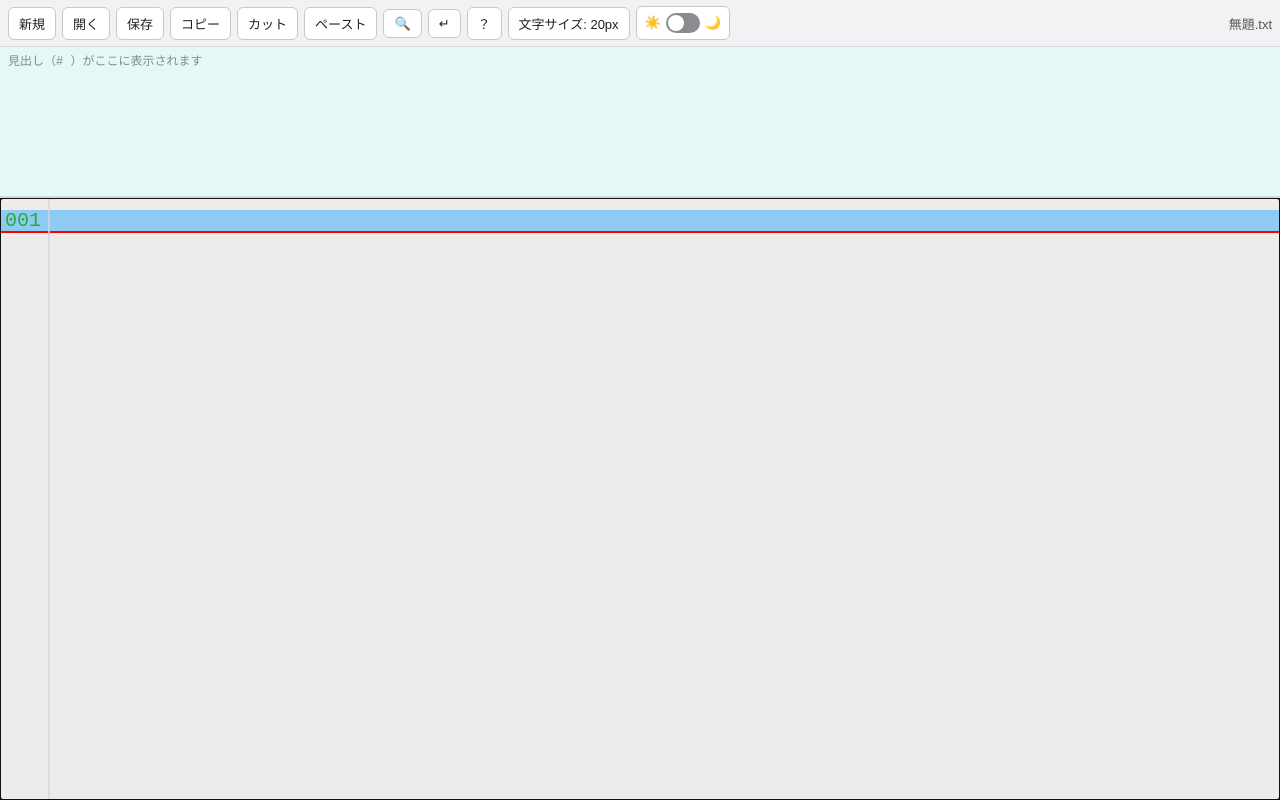
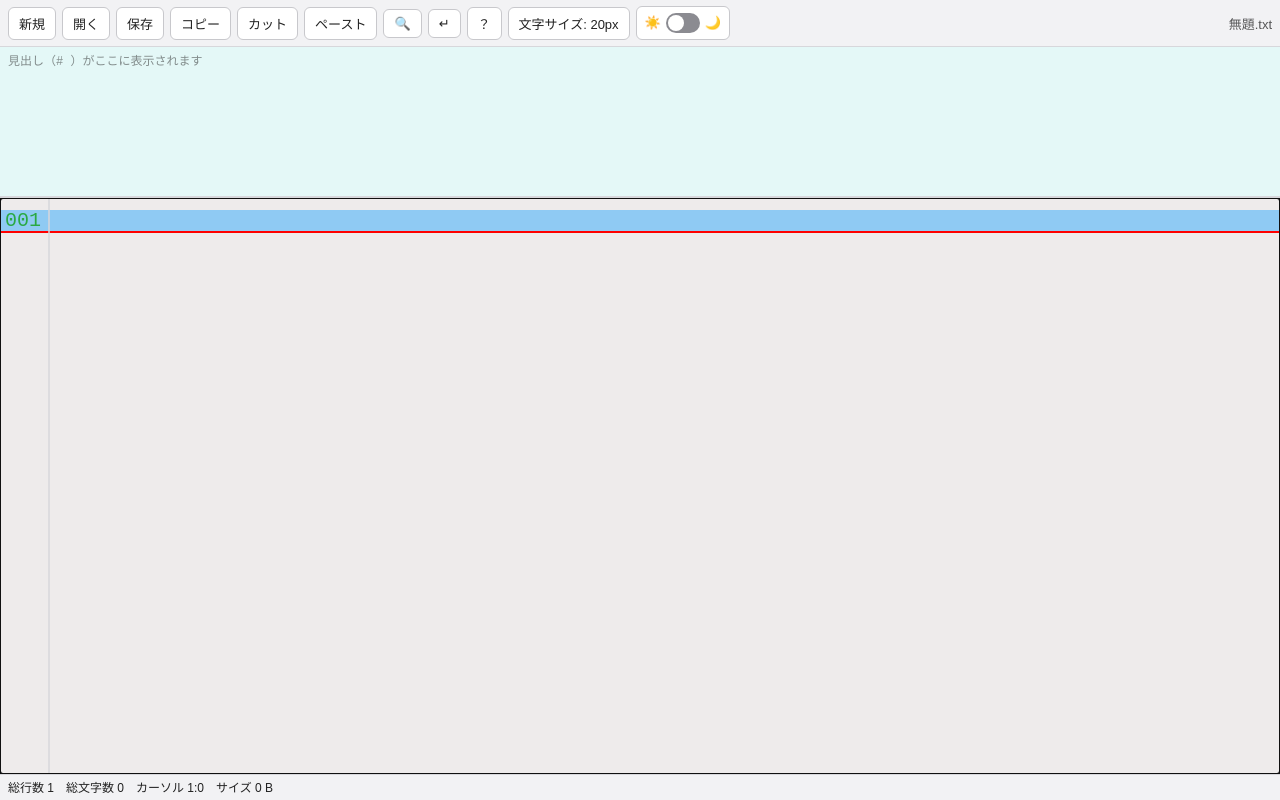
Before and after one commit to xhadukichi/NeoUME, a website built with Vite: page index.html in a window 1280 px wide. Built offline with nearby package versions, Linux system fonts and the light colour scheme.

Commit message:
Add editor status bar and fix caret row positioning

```diff
--- a/index.html
+++ b/index.html
@@ -63,6 +63,12 @@
       <textarea id="editorTextarea" class="editorFont" spellcheck="false"></textarea>
       <div id="selectionCaret" aria-hidden="true"></div>
     </div>
+    <div id="statusBar" role="group" aria-label="文書ステータス">
+      <span id="statusLineCount"></span>
+      <span id="statusCharacterCount"></span>
+      <span id="statusCursor"></span>
+      <span id="statusFileSize"></span>
+    </div>
   </div>
 
   <input type="file" id="fileInput" accept=".txt,.md" style="display:none;">
--- a/main.ts
+++ b/main.ts
@@ -20,6 +20,10 @@ import packageInfo from './package.json';
   const mainArea = getRequiredElement('mainArea');
   const outlineArea = getRequiredElement('outlineArea');
   const editorWrapper = getRequiredElement('editorWrapper');
+  const statusLineCount = getRequiredElement('statusLineCount');
+  const statusCharacterCount = getRequiredElement('statusCharacterCount');
+  const statusCursor = getRequiredElement('statusCursor');
+  const statusFileSize = getRequiredElement('statusFileSize');
   const currentLineLayer = getRequiredElement('currentLineLayer');
   const lineNumberLayer = getRequiredElement('lineNumberLayer');
   const highlightLayer = getRequiredElement('highlightLayer');
@@ -120,8 +124,14 @@ import packageInfo from './package.json';
     modalOk.addEventListener('click', okHandler);
     modalCancel.addEventListener('click', cancelHandler);
     input.addEventListener('keydown', keyHandler);
-    input.focus();
-    input.select();
+    // The prompt can be opened after an awaited file picker / confirmation.
+    // Focus it after the modal has been painted so mobile browsers attach the
+    // virtual keyboard to the visible input reliably.
+    requestAnimationFrame(()=>{
+      if(!modalOverlay.classList.contains('show') || !input.isConnected) return;
+      input.focus();
+      input.select();
+    });
   }
   let toastTimer: ReturnType<typeof setTimeout> | null = null;
   function showToast(message: string){
@@ -137,6 +147,10 @@ import packageInfo from './package.json';
   let documentText = '';
   let documentSelectionStart = 0;
   let documentSelectionEnd = 0;
+  let statsTextSnapshot: string | null = null;
+  let documentLineStarts: number[] = [0];
+  let documentCharacterCount = 0;
+  let documentByteCount = 0;
   let editContext: EditContextLike | null = null;
   let isComposing = false;
   const undoStack: Array<{text: string; selectionStart: number; selectionEnd: number}> = [];
@@ -154,6 +168,62 @@ import packageInfo from './package.json';
   function markSaved(){
     isDirty = false;
     updateFileNameDisplay();
+  }
+
+  function refreshStatus(){
+    if(statsTextSnapshot !== documentText){
+      statsTextSnapshot = documentText;
+      documentLineStarts = [0];
+      for(let i = 0; i < documentText.length; i++){
+        if(documentText.charCodeAt(i) === 10) documentLineStarts.push(i + 1);
+      }
+      documentCharacterCount = Array.from(documentText).length;
+      documentByteCount = new TextEncoder().encode(documentText).length;
+    }
+
+    const selection = getEditorSelection();
+    const hasSelection = selection.start !== selection.end;
+    const position = selection.start;
+    let low = 0;
+    let high = documentLineStarts.length;
+    while(low < high){
+      const middle = (low + high) >>> 1;
+      if(documentLineStarts[middle] <= position) low = middle + 1;
+      else high = middle;
+    }
+    const lineIndex = Math.max(0, low - 1);
+    const column = Array.from(documentText.slice(documentLineStarts[lineIndex], position)).length;
+
+    if(hasSelection){
+      let selectionEndLine = findLineIndex(selection.end);
+      if(selection.end > selection.start && documentText[selection.end - 1] === '\n') selectionEndLine--;
+      const selectionLineCount = Math.max(1, selectionEndLine - findLineIndex(selection.start) + 1);
+      const selectionCharacterCount = Array.from(documentText.slice(selection.start, selection.end).replace(/\n/g, '')).length;
+      statusLineCount.textContent = '選択行数 ' + selectionLineCount;
+      statusCharacterCount.textContent = '選択文字数 ' + selectionCharacterCount;
+    } else {
+      statusLineCount.textContent = '総行数 ' + documentLineStarts.length;
+      statusCharacterCount.textContent = '総文字数 ' + documentCharacterCount;
+    }
+    statusCursor.textContent = 'カーソル ' + (lineIndex + 1) + ':' + column;
+    statusFileSize.textContent = 'サイズ ' + formatFileSize(documentByteCount);
+  }
+
+  function findLineIndex(position: number){
+    let low = 0;
+    let high = documentLineStarts.length;
+    while(low < high){
+      const middle = (low + high) >>> 1;
+      if(documentLineStarts[middle] <= position) low = middle + 1;
+      else high = middle;
+    }
+    return Math.max(0, low - 1);
+  }
+
+  function formatFileSize(bytes: number){
+    if(bytes < 1024) return bytes + ' B';
+    if(bytes < 1024 * 1024) return (bytes / 1024).toFixed(1) + ' KB';
+    return (bytes / (1024 * 1024)).toFixed(1) + ' MB';
   }
 
   function recordUndoState(){
@@ -304,13 +374,15 @@ import packageInfo from './package.json';
     return renderedPosition;
   }
 
-  function findRenderedDOMPosition(renderedOffset: number){
+  function findRenderedDOMPosition(renderedOffset: number, preferNext = false){
     const walker = document.createTreeWalker(highlightLayer, NodeFilter.SHOW_TEXT);
     let node: Node | null;
     let traversed = 0;
     while((node = walker.nextNode())){
       const length = node.textContent?.length ?? 0;
-      if(renderedOffset <= traversed + length) return {node, offset: renderedOffset - traversed};
+      if(preferNext ? renderedOffset < traversed + length : renderedOffset <= traversed + length){
+        return {node, offset: renderedOffset - traversed};
+      }
       traversed += length;
     }
     return null;
@@ -568,6 +640,32 @@ import packageInfo from './package.json';
     return { top: marker.offsetTop, left: marker.offsetLeft, height: marker.offsetHeight || 24, hasSelection, documentOffset: pos };
   }
 
+  function measureVisualRowTop(position: number){
+    const renderedOffset = renderedOffsetForDocumentOffset(position);
+    const domPosition = findRenderedDOMPosition(renderedOffset, true);
+    if(!domPosition) return null;
+
+    // Measure a real glyph in #highlightLayer instead of inferring the row
+    // from a mirror character. At the start of a soft-wrapped row, the glyph
+    // at the caret offset belongs to the new row even when its X coordinate is 0.
+    const nodeText = domPosition.node.textContent ?? '';
+    let start = domPosition.offset;
+    let end = start + 1;
+    if(nodeText[start] === '\n'){
+      if(start === 0) return null;
+      start--;
+      end--;
+    }
+    if(start < 0 || end > nodeText.length) return null;
+
+    const range = document.createRange();
+    range.setStart(domPosition.node, start);
+    range.setEnd(domPosition.node, end);
+    const rect = range.getBoundingClientRect();
+    if(!rect.height) return null;
+    return rect.top - highlightLayer.getBoundingClientRect().top;
+  }
+
   function syncHeights(){
     textarea.style.height = 'auto';
     const h = Math.max(textarea.scrollHeight, editorWrapper.clientHeight);
@@ -609,6 +707,8 @@ import packageInfo from './package.json';
     const viewportBottom = viewport ? viewport.offsetTop + viewport.height : window.innerHeight;
     syncHeights();
     const { top, left, height, hasSelection, documentOffset } = measureCaret();
+    const visualRowTop = measureVisualRowTop(documentOffset) ?? top;
+    refreshStatus();
     updateActiveOutlineHeading(documentOffset);
     selectionCaret.style.display = hasSelection ? 'block' : 'none';
     selectionCaret.style.top = top + 'px';
@@ -624,7 +724,7 @@ import packageInfo from './package.json';
     currentLineLayer.innerHTML = '';
     const cur = document.createElement('div');
     cur.className = 'cur';
-    cur.style.top = top + 'px';
+    cur.style.top = visualRowTop + 'px';
     cur.style.height = height + 'px';
     currentLineLayer.appendChild(cur);
 
--- a/package.json
+++ b/package.json
@@ -1,7 +1,7 @@
 {
   "name": "Neo UMEditor",
   "private": true,
-  "version": "0.8.5 (0927β)",
+  "version": "0.8.6 (0928β)",
   "type": "module",
   "scripts": {
     "dev": "vite",
--- a/style.css
+++ b/style.css
@@ -76,6 +76,15 @@
   #outlineEmpty{ opacity:0.5; font-size:12px; }
 
   #editorWrapper{ flex:1; min-height:0; position:relative; overflow:auto; background:var(--editor-bg); }
+
+  #statusBar{
+    flex:0 0 auto; display:flex; align-items:center; gap:12px; min-height:26px;
+    padding:3px 8px; overflow-x:auto; white-space:nowrap; scrollbar-width:none;
+    border-top:1px solid var(--border); background:var(--toolbar-bg); color:var(--fg);
+    font-size:12px; line-height:18px; font-variant-numeric:tabular-nums;
+  }
+  #statusBar::-webkit-scrollbar{ display:none; }
+  #statusBar span{ flex:0 0 auto; }
 
   .editorFont{
     font-family:monospace; font-size:var(--editor-font-size, 20px); line-height:1.6;
```
